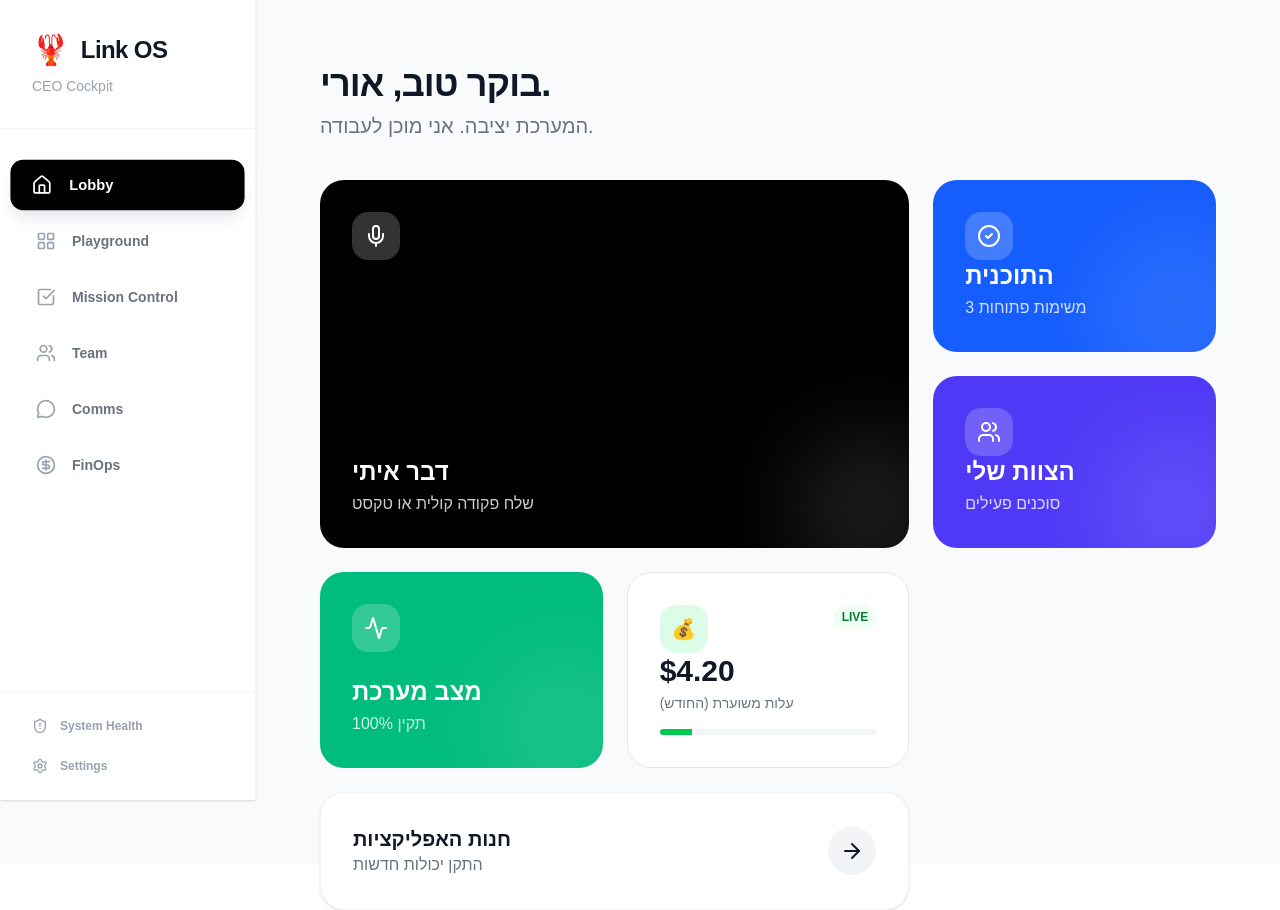
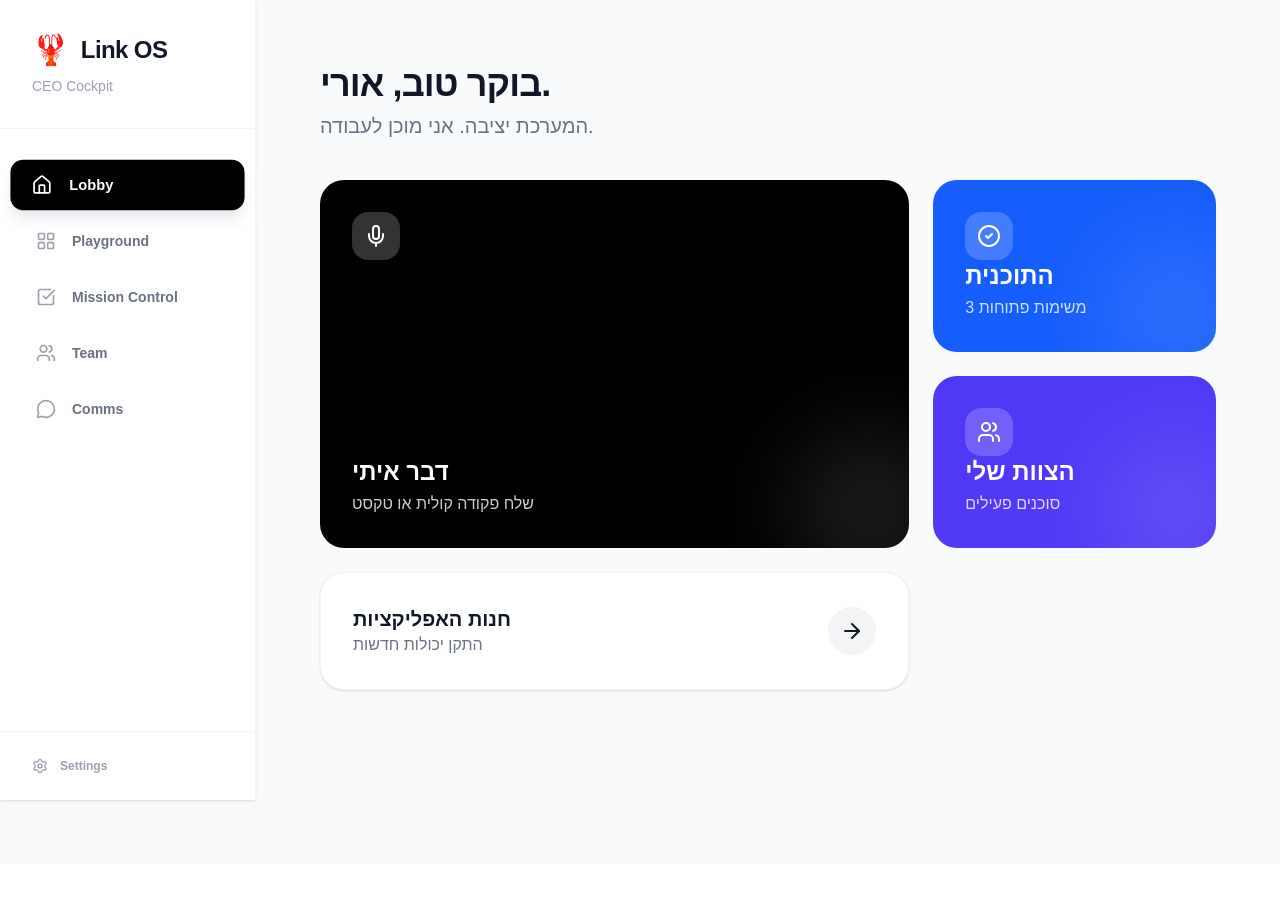
Before and after one commit to linkaiil1234/linkai-openclaw-dont-touch, a Next.js app in the folder openclaw_dont_touch/openclaw-playground/: page /admin in a window 1280 px wide. After the commit the page ends 864 px from the top, so only its background shows below. Built offline with nearby package versions, Linux system fonts and the light colour scheme.

Commit message:
refactor(cleanup): remove fake data (finops, health) - only real systems remain

```diff
--- a/openclaw_dont_touch/openclaw-playground/app/admin/page.tsx
+++ b/openclaw_dont_touch/openclaw-playground/app/admin/page.tsx
@@ -61,35 +61,7 @@ export default function CEODashboard() {
           href="/admin/workers"
         />
 
-        {/* 4. HEALTH (System) */}
-        <BigButton
-          title="מצב מערכת"
-          subtitle="100% תקין"
-          icon={Activity}
-          color="bg-emerald-500"
-          href="/admin/brain"
-        />
-
-        {/* 5. FINOPS (Cost) */}
-        <div className="group relative overflow-hidden rounded-3xl p-8 transition-all hover:scale-[1.02] hover:shadow-xl bg-white border border-gray-200">
-          <div className="relative z-10 flex flex-col h-full justify-between">
-            <div className="flex justify-between items-start">
-              <div className="bg-green-100 w-12 h-12 rounded-2xl flex items-center justify-center">
-                <span className="text-xl">💰</span>
-              </div>
-              <span className="text-xs font-bold bg-green-50 text-green-700 px-2 py-1 rounded-full">LIVE</span>
-            </div>
-            <div>
-              <h3 className="text-3xl font-black text-gray-900 mb-1">$4.20</h3>
-              <p className="text-gray-500 font-medium text-sm">עלות משוערת (החודש)</p>
-              <div className="mt-4 w-full bg-gray-100 rounded-full h-1.5 overflow-hidden">
-                <div className="bg-green-500 h-full w-[15%]" />
-              </div>
-            </div>
-          </div>
-        </div>
-
-        {/* 6. PLAYGROUND (Apps) */}
+        {/* 4. PLAYGROUND (Apps) */}
         <Link href="/admin/apps" className="col-span-1 md:col-span-2 bg-white rounded-3xl p-8 border border-gray-100 shadow-sm hover:shadow-lg transition-all group flex items-center justify-between">
           <div>
             <h3 className="text-xl font-bold text-gray-900">חנות האפליקציות</h3>
--- a/openclaw_dont_touch/openclaw-playground/components/admin/Sidebar.tsx
+++ b/openclaw_dont_touch/openclaw-playground/components/admin/Sidebar.tsx
@@ -10,11 +10,9 @@ const menuItems = [
   { icon: CheckSquare, label: 'Mission Control', href: '/admin/tasks' },
   { icon: Users, label: 'Team', href: '/admin/workers' },
   { icon: MessageCircle, label: 'Comms', href: '/admin/chat' },
-  { icon: CircleDollarSign, label: 'FinOps', href: '/admin/finops' },
 ];
 
 const bottomItems = [
-  { icon: ShieldAlert, label: 'System Health', href: '/admin/brain' },
   { icon: Settings, label: 'Settings', href: '/admin/settings' },
 ];
 
```
